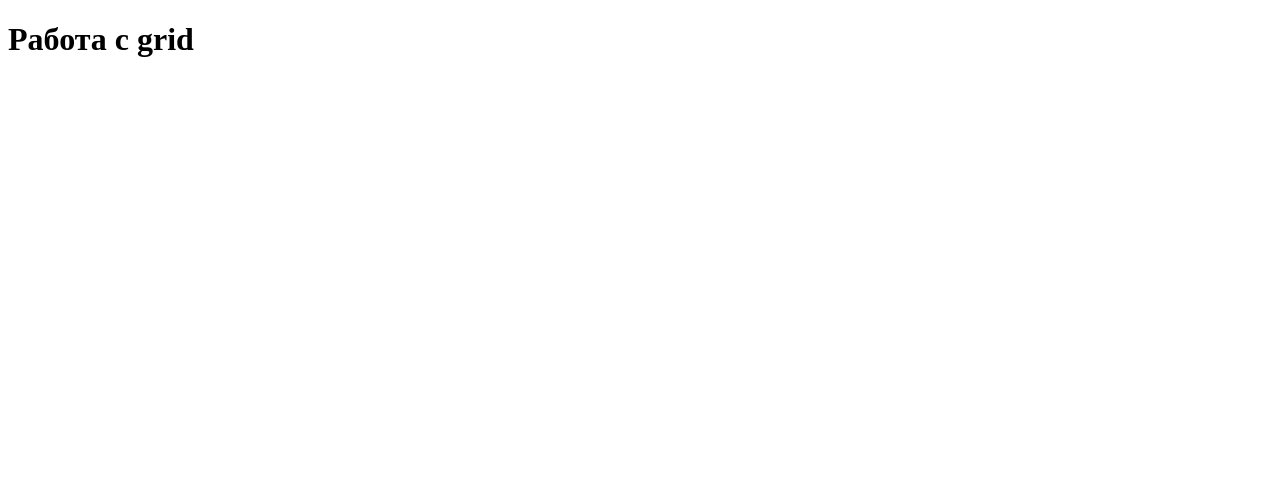
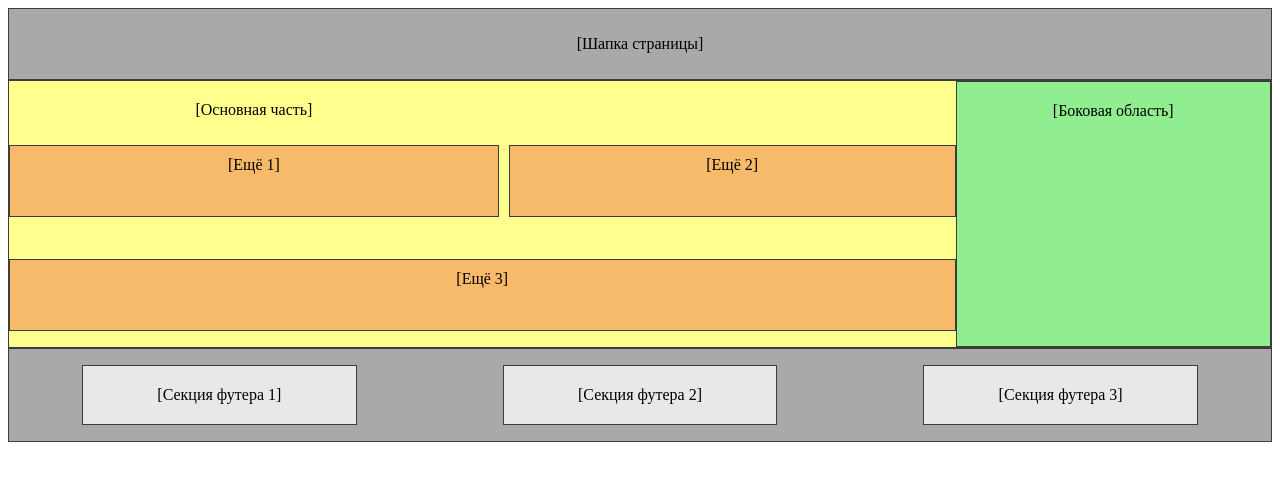
Before and after one commit to Rasalila/week6_grid, a plain HTML site: page index.html in a window 1280 px wide. Drawn offline with Linux system fonts and the light colour scheme.

Commit message:
before sending to diana

```diff
--- a/assets/style/style.css
+++ b/assets/style/style.css
@@ -0,0 +1,80 @@
+.header {
+  min-height: 70px;
+  border: 1px solid rgb(60, 60, 60);
+  background-color: rgb(170, 169, 169);
+  display: flex;
+  justify-content: center;
+  align-items: center;
+  grid-column-start: 1;
+  grid-column-end: 3;
+}
+
+.main {
+  min-height: 70px;
+  border: 1px solid rgb(60, 60, 60);
+  text-align: center;
+  display: grid;
+  grid-template-columns: 3fr 1fr;
+}
+
+.greenbox {
+  border: 1px solid rgb(60, 60, 60);
+  background-color: lightgreen;
+  text-align: center;
+  padding-top: 20px;
+}
+
+.yellowbox {
+  background-color: rgb(255, 255, 142);
+  display: grid;
+  gap: 10px;
+  padding-top: 20px;
+}
+
+.text_yellowbox {
+  margin: 0;
+  text-align: center;
+}
+
+.yellow_one {
+  border: 1px solid rgb(60, 60, 60);
+  background-color: rgb(247, 186, 106);
+  padding: 10px;
+  grid-column-start: 1;
+  height: 50px;
+}
+.yellow_two {
+  border: 1px solid rgb(60, 60, 60);
+  background-color: rgb(247, 186, 106);
+  padding: 10px;
+  grid-column-start: 2;
+  height: 50px;
+}
+
+.yellow_alone {
+  border: 1px solid rgb(60, 60, 60);
+  background-color: rgb(247, 186, 106);
+  padding: 10px;
+  grid-column-start: 1;
+  grid-column-end: 3;
+  height: 50px;
+}
+
+.footer {
+  min-height: 70px;
+  border: 1px solid rgb(60, 60, 60);
+  background-color: rgb(170, 169, 169);
+  display: flex;
+  justify-content: space-around;
+  align-items: center;
+}
+.text_footer {
+  border: 1px solid rgb(60, 60, 60);
+  background-color: rgb(232, 232, 232);
+  width: 20%;
+  text-align: center;
+  padding-top: 20px;
+  padding-bottom: 20px;
+  padding-left: 10px;
+  padding-right: 10px;
+}
--- a/index.html
+++ b/index.html
@@ -4,9 +4,31 @@
     <meta charset="UTF-8" />
     <meta name="viewport" content="width=device-width, initial-scale=1.0" />
     <link rel="stylesheet" href="./assets/style/style.css" />
-    <title>Grid</title>
+    <title>Работа с grid</title>
   </head>
+
   <body>
-    <h1>Работа с grid</h1>
+    <header class="header">
+      <p class="text_header">[Шапка страницы]</p>
+    </header>
+
+    <main class="main">
+      <!-- желтая коробка -->
+      <div class="yellowbox">[Основная часть]
+
+        <p class="yellow_one">[Ещё 1]</p>
+        <p class="yellow_two">[Ещё 2]</p>
+        <p class="yellow_alone">[Ещё 3]</з>
+      </div>
+
+      <!-- зеленая коробка -->
+      <div class="greenbox">[Боковая область]</div>
+    </main>
+
+    <footer class="footer">
+      <p class="text_footer">[Секция футера 1]</p>
+      <p class="text_footer">[Секция футера 2]</p>
+      <p class="text_footer">[Секция футера 3]</p>
+    </footer>
   </body>
 </html>
```
